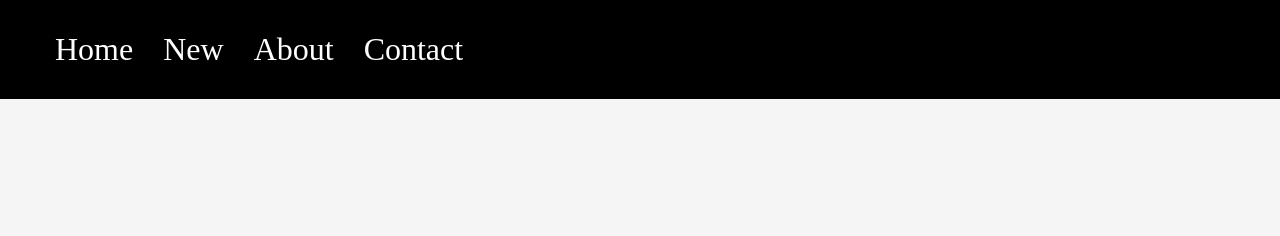
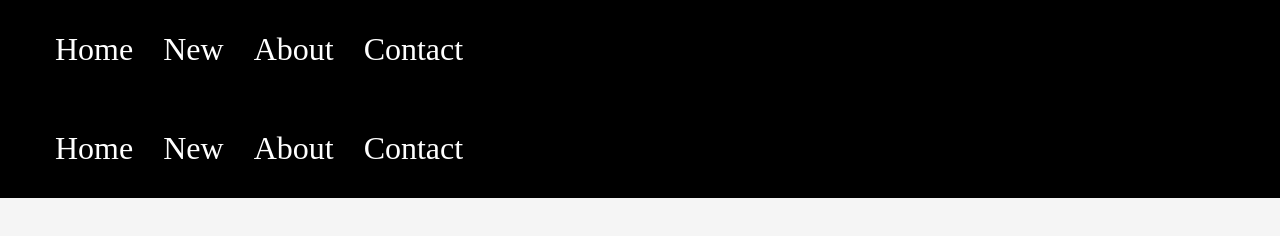
Before and after one commit to ChineseStockholm/Slutprojekt, a plain HTML site: page Slutprojekt/index.html in a window 1280 px wide. Drawn offline with Linux system fonts and the light colour scheme.

Commit message:
Lagt till meny

```diff
--- a/Slutprojekt/index.html
+++ b/Slutprojekt/index.html
@@ -17,6 +17,14 @@
         <li><a href = "" > Contact</a><li>
         </ul>
     </nav>
+    <nav class="underMenu">
+        <ul>
+        <li><a href = "" > Home</a></li>
+        <li><a href = "" > New</a></li>
+        <li><a href = "" > About</a></li>
+        <li><a href = "" > Contact</a><li>
+        </ul>
+    </nav>
 
     <footer>
 
--- a/Slutprojekt/meny.css
+++ b/Slutprojekt/meny.css
@@ -13,7 +13,7 @@ nav{
     display: flex;
 
     text-align: center;
-    position:fixed;
+
     z-index:9999;
 }
 a{
```
